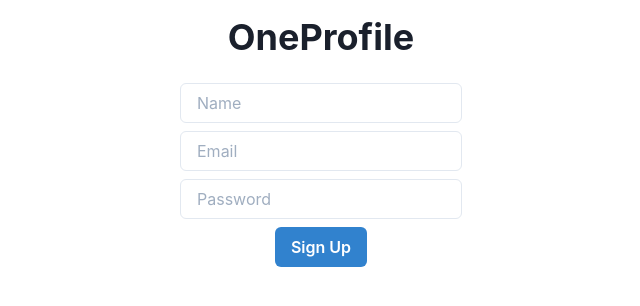
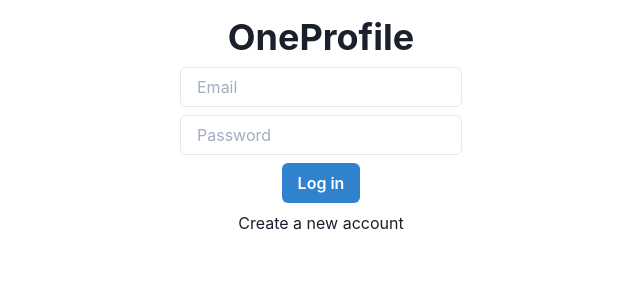
Before and after one commit to deepshal99/OneProfile, a React (Create React App) app in the folder oneprofile/: page /login in a window 1280 px wide. Shown: the top 306 px of the page, without its empty margins (319-959 px from the left). Built offline with nearby package versions, Linux system fonts and the light colour scheme.

Commit message:
Basic-Onboarding-UI

```diff
--- a/oneprofile/package.json
+++ b/oneprofile/package.json
@@ -12,6 +12,7 @@
     "framer-motion": "^4.1.17",
     "react": "^17.0.2",
     "react-dom": "^17.0.2",
+    "react-router": "^5.2.0",
     "react-router-dom": "^5.2.0",
     "react-scripts": "4.0.3",
     "web-vitals": "^1.1.2"
--- a/oneprofile/src/App.js
+++ b/oneprofile/src/App.js
@@ -1,14 +1,35 @@
 import './App.css';
 import {Heading, VStack} from '@chakra-ui/react';
 import Signup from './components/Signup'
-// import { Link } from 'react-router-dom';
+import Login from './components/Login'
+import Home from './components/Home'
+import RegisterContainer from './components/RegisterContainer';
+
+import {BrowserRouter as Router, Switch, Route} from 'react-router-dom';
 
 function App() {
     return (
-        <VStack p='4'>
-            <Heading>OneProfile</Heading>
-            <Signup></Signup>
-        </VStack>
+        <Router>
+            <div>
+
+                <VStack p='4'>
+                    <Heading>OneProfile</Heading>
+                    <Switch>
+                        <Route exact path='/'>
+                            <Home />
+                        </Route>
+                        <Route exact path='/login'>
+                            <Login />
+                        </Route>
+                        <Route exact path='/signup'>
+                            <Signup />
+                        </Route>
+                    </Switch>
+                    {/* <RegisterContainer></RegisterContainer> */}
+                </VStack>
+
+            </div>
+        </Router>
 
     );
 }
--- /dev/null
+++ b/oneprofile/src/components/Home.js
@@ -0,0 +1,14 @@
+import React from 'react'
+import {Link,} from 'react-router-dom'
+import {Button} from '@chakra-ui/react'
+
+
+export default function Home() {
+    return (
+        <div>
+            <Link to="/login"><Button size='lg' colorScheme="blue">Login</Button></Link >
+            <br />
+            <Link to="/signup"><Button colorScheme="green">Signup</Button></Link >
+        </div>
+    )
+}
--- a/oneprofile/src/components/Login.js
+++ b/oneprofile/src/components/Login.js
@@ -1,17 +1,21 @@
 import React from 'react'
 import {VStack, Input} from '@chakra-ui/react';
 import { Button,  } from "@chakra-ui/react"
-// import { Link } from 'react-router-dom';
+import { Link } from 'react-router-dom';
+
 //Login Compenent Component
-function Login() {
-    return (
+class Login extends React.Component{
+    render(){
+        return(
+        <div>
             <VStack>
-
                 <Input placeholder="Email" id="email"/>
                 <Input placeholder="Password" type="password" id="password"/>
-            <Button colorScheme="blue">Sign Up</Button>
+                <Button colorScheme="blue">Log in</Button>
+                <Link to="/signup">Create a new account</Link >
             </VStack>
+        </div>
         )
     }
-
+ }
 export default Login
--- /dev/null
+++ b/oneprofile/src/components/RegisterContainer.js
@@ -0,0 +1,22 @@
+import React,{useState} from 'react'
+import {VStack, Input} from '@chakra-ui/react';
+import {Button} from "@chakra-ui/react"
+import Signup from './Signup'
+import Login from './Login'
+
+//Container To Display Register up Signup
+class RegisterContainer extends React.Component {
+    //[loginState,setState]=useState(False)
+    changeState(){
+        console.log("Change State")
+    }
+    render() {
+        return (
+            <div>
+                <Signup changeStateFunction={this.changeState}></Signup>
+                <Login></Login>
+            </div>
+        )
+    }
+}
+export default RegisterContainer
--- a/oneprofile/src/components/Signup.js
+++ b/oneprofile/src/components/Signup.js
@@ -1,22 +1,26 @@
 import React from 'react'
-// /import ReactDOM from 'react-dom';
-// import { Router, Route, Link, browserHistory, IndexRoute } from 'react-router'
+// import ReactDOM from 'react-dom';
+import {Link,} from 'react-router-dom'
+
 import {VStack, Input} from '@chakra-ui/react';
-import { Button,  } from "@chakra-ui/react"
-
-
+import {Button} from "@chakra-ui/react"
 
 //Sign up Component
-function Signup() {
+
+class Signup extends React.Component {
+    render() {
         return (
+            <div>
                 <VStack p='4'>
                     <Input placeholder="Name" id="name"/>
                     <Input placeholder="Email" id="email"/>
                     <Input placeholder="Password" type="password" id="email"/>
                     <Button colorScheme="blue">Sign Up</Button>
-         {/* <Link to="/Login" colorScheme="gray" >Already have an account?</Link>  */}
+                   {/* <Button onClick={this.props.changeState}>Already have an account?</Button >  */}
+                   <Link to="/login">Already have an account?</Link >
                 </VStack>
+            </div>
         )
     }
-
+}
 export default Signup
```
Also changed, not shown: oneprofile/src/index.js (line endings or trailing spaces). Lines whose indentation alone changed are shown as unchanged.
